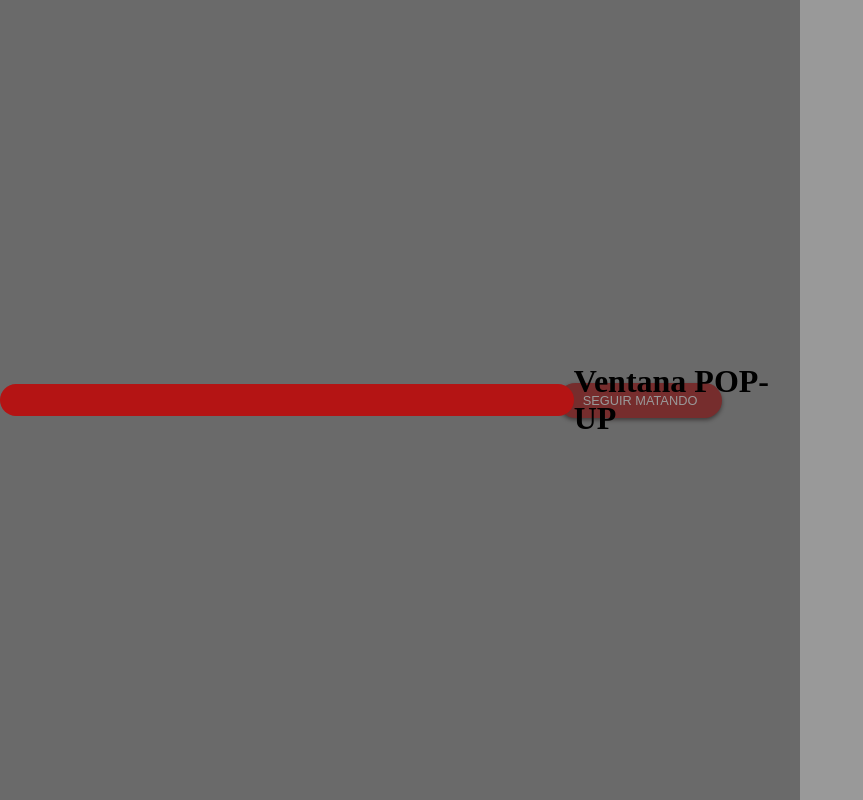
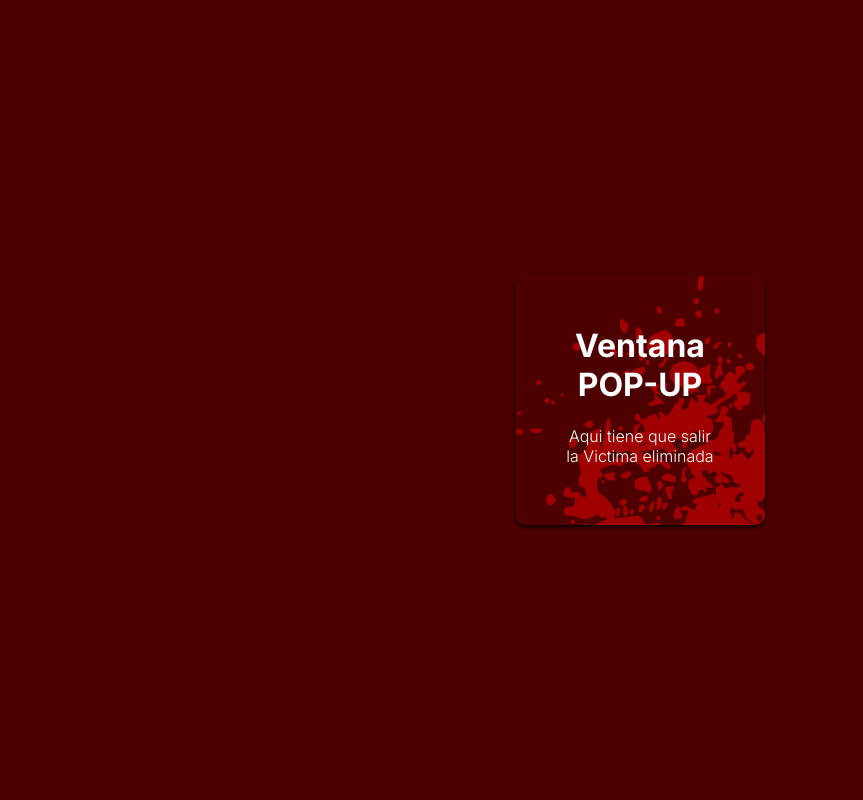
Before and after one commit to rosa-rubio/wheel-of-doom, a plain HTML site: page pop-up/index.html in a window 1280 px wide. Shown: the whole page, without its empty margins (0-863 px from the left). Drawn offline with Linux system fonts and the light colour scheme.

Commit message:
popUp html y CSS sin javascript aún

```diff
--- a/pop-up/index.html
+++ b/pop-up/index.html
@@ -4,14 +4,21 @@
     <meta charset="UTF-8">
     <meta http-equiv="X-UA-Compatible" content="IE=edge">
     <meta name="viewport" content="width=device-width, initial-scale=1.0">
-    <title>Document</title>
+    <title>ventana modal</title>
     <link rel="stylesheet" href="/pop-up/style.css">
     <body>
-    <button id="open">SEGUIR MATANDO</button>
-    <div class="modal-container" id="modal-cont">
-        <div class="pop-up"></div>
+
+    <button id="open">
+        SEGUIR MATANDO
+    </button>
+
+    <div class="modal-container" id="modal_container">
+        <div class="modal">
         <h1>Ventana POP-UP</h1>
+        <p>Aqui tiene que salir la Victima eliminada</p>
+        </div>
     </div>
+    <button id="close">x</button>
 
 </body>
 </html>
--- a/pop-up/style.css
+++ b/pop-up/style.css
@@ -1,18 +1,20 @@
-
+@import url('https://fonts.googleapis.com/css2?family=Inter:wght@200;300;700&display=swap');
 
 * {
     box-sizing: border-box;
+
 }
 
 :root{
     --blood: #FF0000;
     --grey: #4444448a;
-    --darkred: #B41414;
+    --darkred: #4e0000;
 
 }
 
-body{
+body{ /*fondo de la pagina */
     background-color: var(--grey);
+    font-family: 'Inter', sans-serif;
     display: flex;
     align-items: center;
     justify-content: center;
@@ -20,38 +22,43 @@ body{
     margin:0;
 }
 
-button{
+button{ /* boton seguir matando */
     background-color:var(--darkred);
     border: 0;
     border-radius: 20px;
-    box-shadow: 0 2px 4px #383030 ;
-    color: white;
-    font-size: 0.8rem;
+    box-shadow: 0 2px 4px #383030 ; /* recomandado ponerle sombra */
+    color: rgb(24, 202, 68);
+    font-size: 16px;
     padding: 10px 25px;
 
 
 }
 
-.modal-container{
+.modal-container{  /* pop-up con la img de sangre hay que adaptarlo */
     display: flex;
-    background-color: var(--grey);
+    background-color: var(--darkred);
     align-items: center;
     justify-content: center;
-    position: fixed;
+    position: fixed; /* se pone encima del boton cuando das click */
     pointer-events: none;
     top: 0;
     left: 0;
     height: 100vh;
-    width: 100vh;
+    width: 100vw;
 
 }
 
-.pop-up{
-    background-color: var(--darkred);
-    width: 600px;
-
-    padding: 1em 2rem;
-    border-radius: 1rem;
+.modal{
+    background-color:var(--darkred);
+    background-image: url(/pop-up/blood.svg);
+    width: 250px;
+    height: 250px;
+    max-width: 100%;
+    padding: 30px 50px;
+    border-radius: 10px;
+    box-shadow: 0 2px 4px black;
+    text-align: center ;
+    color: white;
 
 
 
```
Also changed, not shown: pop-up/blood.svg (added).
